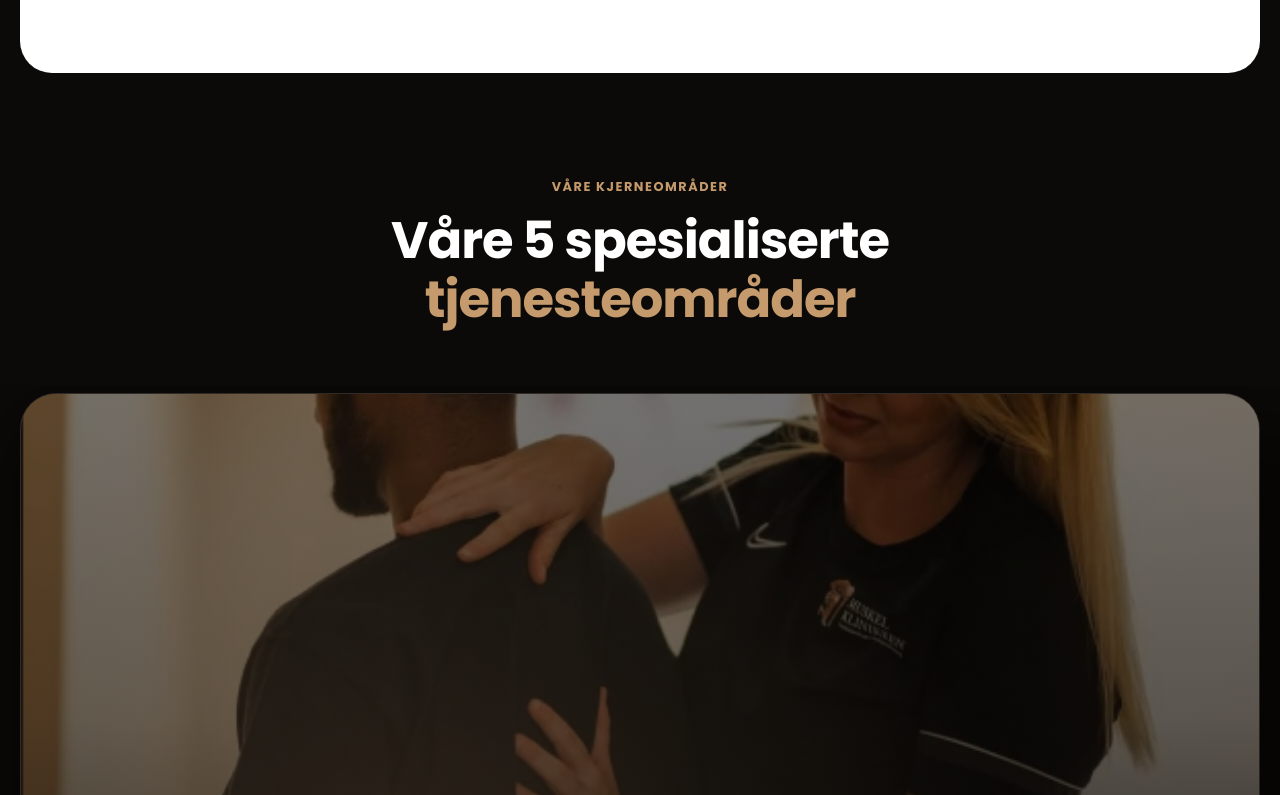
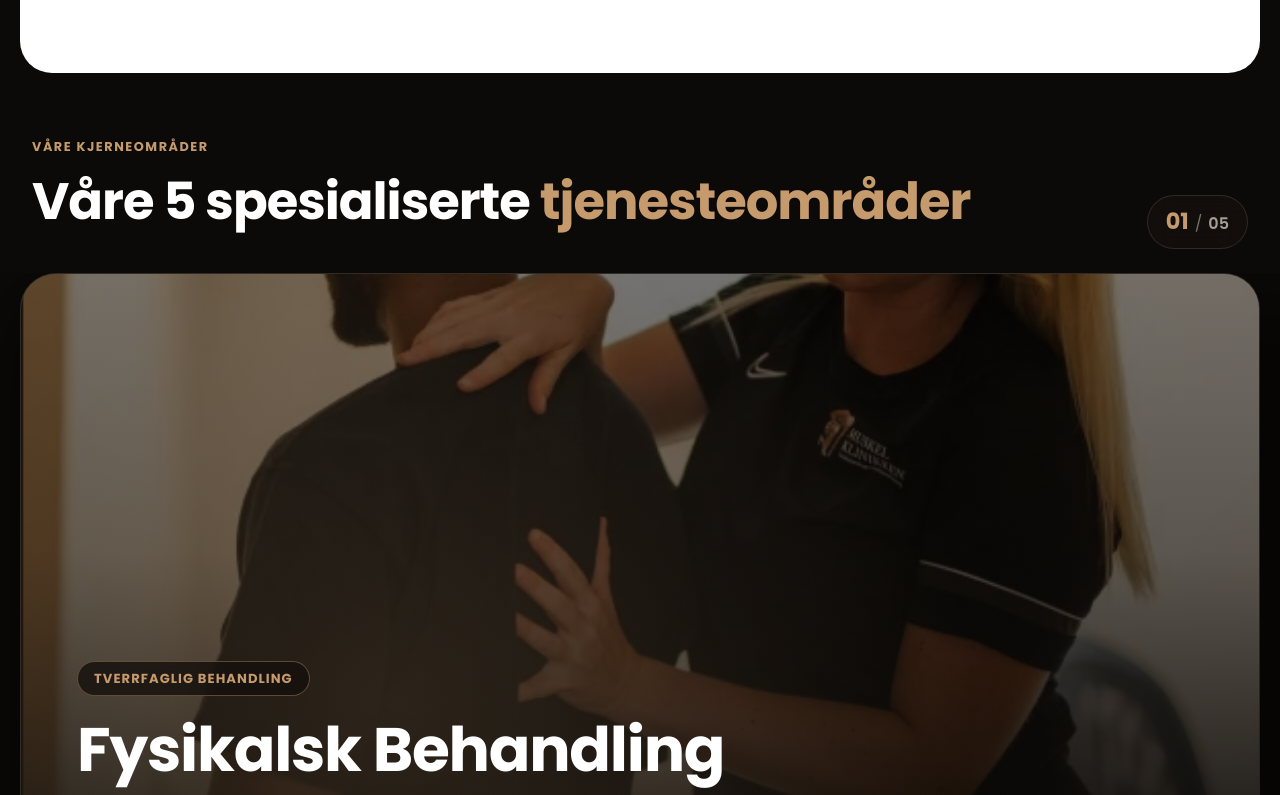
Before and after one commit to bees-arc/muskelklinikken, a Next.js app: page / in a window 1280 px wide. Shown: the part 1585-2380 px from the top of the page. Built offline with nearby package versions, Linux system fonts and the light colour scheme.

Commit message:
feat: implement horizontal scroll-triggered pillars component and add design system globals

```diff
--- a/src/app/globals.css
+++ b/src/app/globals.css
@@ -1273,35 +1273,82 @@ button {
 }
 
 /* ==========================================================
-   7. CORE PILLARS SHOWCASE ("Undersøk. Behandle. Styrk.")
+   7. PINNED HORIZONTAL SERVICES CAROUSEL (Scroll Locked)
    ========================================================== */
-.pillars-showcase-section {
-  padding-block: 100px;
+.pillars-pin-section {
+  position: relative;
+  height: 480vh;
   background: #0c0a08;
-  padding-block: 60px 80px;
+}
+
+.pillars-sticky-frame {
+  position: sticky;
+  top: 0;
+  height: 100vh;
+  width: 100%;
   overflow: hidden;
-}
-
-.pillars-fullscreen-track {
+  display: flex;
+  flex-direction: column;
+  justify-content: center;
+  padding-block: 20px;
+}
+
+.pillars-pin-header {
+  display: flex;
+  align-items: flex-end;
+  justify-content: space-between;
+  margin-bottom: 24px;
+  width: 100%;
+}
+
+.pillars-pin-counter {
+  font-family: var(--font-heading);
+  display: flex;
+  align-items: baseline;
+  gap: 6px;
+  background: rgba(20, 16, 13, 0.8);
+  border: 1px solid var(--border-card);
+  backdrop-filter: blur(12px);
+  padding: 8px 18px;
+  border-radius: 999px;
+}
+
+.pillars-pin-counter .current-slide {
+  font-size: 1.4rem;
+  font-weight: 700;
+  color: var(--accent-coffee);
+}
+
+.pillars-pin-counter .counter-sep {
+  font-size: 1rem;
+  color: var(--text-3);
+}
+
+.pillars-pin-counter .total-slides {
+  font-size: 1rem;
+  font-weight: 600;
+  color: var(--text-2);
+}
+
+.pillars-pin-track-viewport {
+  width: 100%;
+  overflow: hidden;
+  padding-inline: max(20px, calc((100vw - 1400px) / 2 + 20px));
+}
+
+.pillars-pin-track {
   display: flex;
   gap: 28px;
-  overflow-x: auto;
-  scroll-snap-type: x mandatory;
-  scrollbar-width: none;
-  -ms-overflow-style: none;
-  padding-inline: max(20px, calc((100vw - 1400px) / 2 + 20px));
-  padding-bottom: 24px;
-  padding-top: 8px;
-}
-.pillars-fullscreen-track::-webkit-scrollbar {
-  display: none;
+  will-change: transform;
+  transition: transform 0.04s linear;
 }
 
 .service-hero-card {
   flex: 0 0 min(1360px, calc(100vw - 40px));
-  scroll-snap-align: center;
   position: relative;
-  min-height: 720px;
+  height: calc(100vh - 180px);
+  max-height: 740px;
+  min-height: 520px;
   border-radius: 36px;
   overflow: hidden;
   background: #140f0c;
@@ -1314,7 +1361,6 @@ button {
 }
 .service-hero-card:hover {
   border-color: var(--border-coffee);
-  transform: translateY(-4px);
   box-shadow: 0 30px 90px rgba(0, 0, 0, 0.85), var(--shadow-coffee);
 }
 
@@ -1334,7 +1380,7 @@ button {
   transition: transform 0.8s var(--ease-smooth), filter 0.5s ease;
 }
 .service-hero-card:hover .service-hero-bg-img {
-  transform: scale(1.04);
+  transform: scale(1.03);
   filter: brightness(0.75) contrast(1.1);
 }
 
@@ -1410,7 +1456,7 @@ button {
 
 @media (max-width: 900px) {
   .service-hero-card {
-    min-height: 560px;
+    height: calc(100vh - 160px);
     border-radius: 28px;
   }
   .service-hero-inner-content {
@@ -1420,7 +1466,7 @@ button {
 
 @media (max-width: 600px) {
   .service-hero-card {
-    min-height: 480px;
+    height: calc(100vh - 140px);
     border-radius: 24px;
   }
   .service-hero-inner-content {
--- a/src/components/Pillars.tsx
+++ b/src/components/Pillars.tsx
@@ -1,6 +1,6 @@
 'use client'
 
-import ScrollReveal from './ScrollReveal'
+import { useEffect, useRef, useState } from 'react'
 
 const PILLARS = [
   {
@@ -46,27 +46,91 @@ const PILLARS = [
 ]
 
 export default function Pillars() {
+  const containerRef = useRef<HTMLDivElement>(null)
+  const trackRef = useRef<HTMLDivElement>(null)
+  const [translateX, setTranslateX] = useState(0)
+  const [progress, setProgress] = useState(0)
+
+  useEffect(() => {
+    let ticking = false
+
+    const handleScroll = () => {
+      if (!containerRef.current || !trackRef.current) return
+
+      if (!ticking) {
+        window.requestAnimationFrame(() => {
+          const container = containerRef.current
+          const track = trackRef.current
+          if (!container || !track) return
+
+          const rect = container.getBoundingClientRect()
+          const totalDistance = container.offsetHeight - window.innerHeight
+
+          if (totalDistance > 0) {
+            // Distance scrolled from top of section
+            const scrolled = -rect.top
+            const prog = Math.min(1, Math.max(0, scrolled / totalDistance))
+            setProgress(prog)
+
+            // Maximum horizontal displacement
+            const maxShift = track.scrollWidth - window.innerWidth + 48
+            const currentShift = Math.max(0, maxShift * prog)
+            setTranslateX(currentShift)
+          }
+
+          ticking = false
+        })
+        ticking = true
+      }
+    }
+
+    window.addEventListener('scroll', handleScroll, { passive: true })
+    window.addEventListener('resize', handleScroll, { passive: true })
+    handleScroll()
+
+    return () => {
+      window.removeEventListener('scroll', handleScroll)
+      window.removeEventListener('resize', handleScroll)
+    }
+  }, [])
+
+  const activeIndex = Math.min(PILLARS.length - 1, Math.floor(progress * PILLARS.length))
+
   return (
-    <section className="pillars-showcase-section" id="tjenester">
-      <div className="container" style={{ marginBottom: '40px' }}>
-        {/* Section Header */}
-        <ScrollReveal className="section-head-center">
+    <section ref={containerRef} className="pillars-pin-section" id="tjenester">
+      <div className="pillars-sticky-frame">
+        {/* Top Header Row with Progress indicator */}
+        <div className="container pillars-pin-header">
+          <div className="pillars-pin-header-left">
             <span className="section-tag-cyan">Våre Kjerneområder</span>
             <h2 className="section-title-large">
               Våre 5 spesialiserte <em className="accent-serif">tjenesteområder</em>
             </h2>
-        </ScrollReveal>
           </div>
 
-      {/* Full-width Horizontal Scroll Track */}
-      <div className="pillars-fullscreen-track">
-        {PILLARS.map((p) => (
+          <div className="pillars-pin-counter">
+            <span className="current-slide">0{activeIndex + 1}</span>
+            <span className="counter-sep">/</span>
+            <span className="total-slides">0{PILLARS.length}</span>
+          </div>
+        </div>
+
+        {/* Horizontal Pin Track moving with scroll */}
+        <div className="pillars-pin-track-viewport">
+          <div
+            ref={trackRef}
+            className="pillars-pin-track"
+            style={{
+              transform: `translate3d(-${translateX}px, 0, 0)`,
+            }}
+          >
+            {PILLARS.map((p, idx) => (
               <a
                 key={p.id}
                 href={p.link}
                 target={p.link.startsWith('http') ? '_blank' : '_self'}
                 rel={p.link.startsWith('http') ? 'noopener noreferrer' : undefined}
-            className="service-hero-card"
+                className={`service-hero-card ${idx === activeIndex ? 'is-active-card' : ''}`}
               >
                 {/* Full-bleed Background Image */}
                 <div className="service-hero-media-wrap">
@@ -97,6 +161,8 @@ export default function Pillars() {
               </a>
             ))}
           </div>
+        </div>
+      </div>
     </section>
   )
 }
```
Lines whose indentation alone changed are shown as unchanged.
